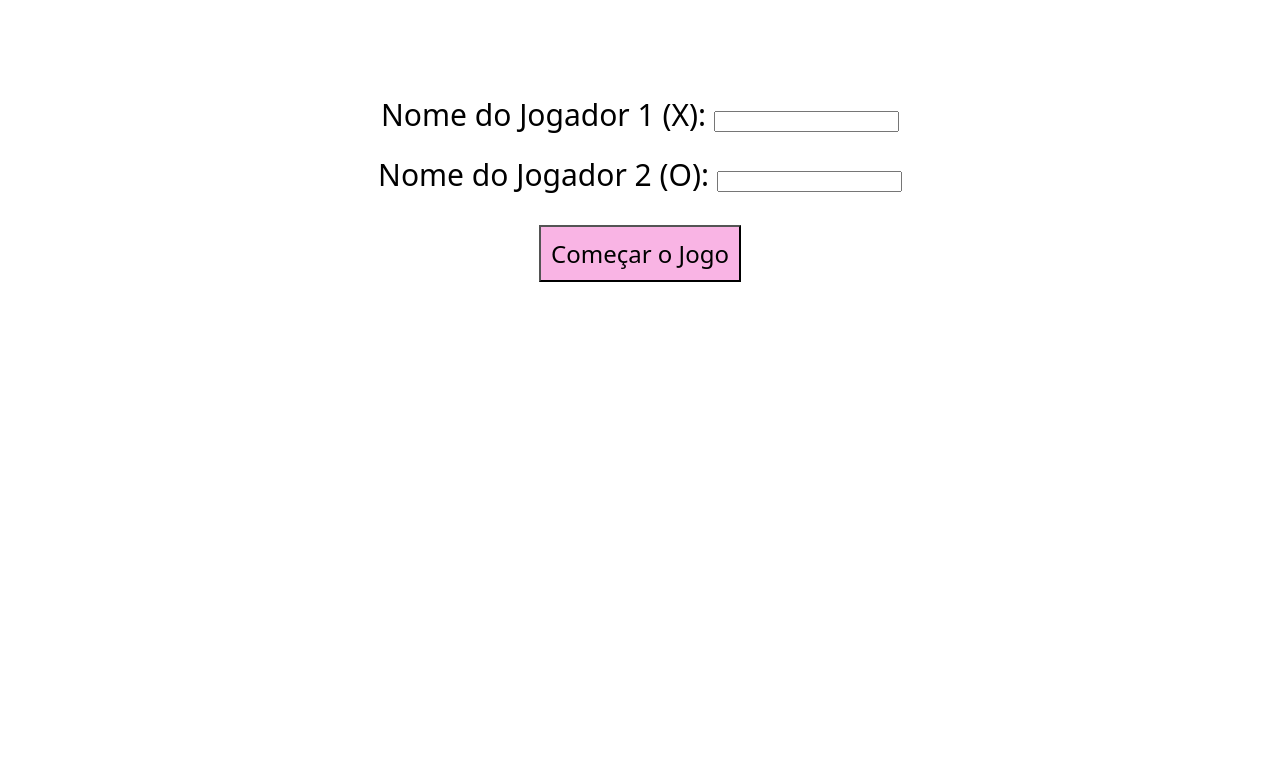
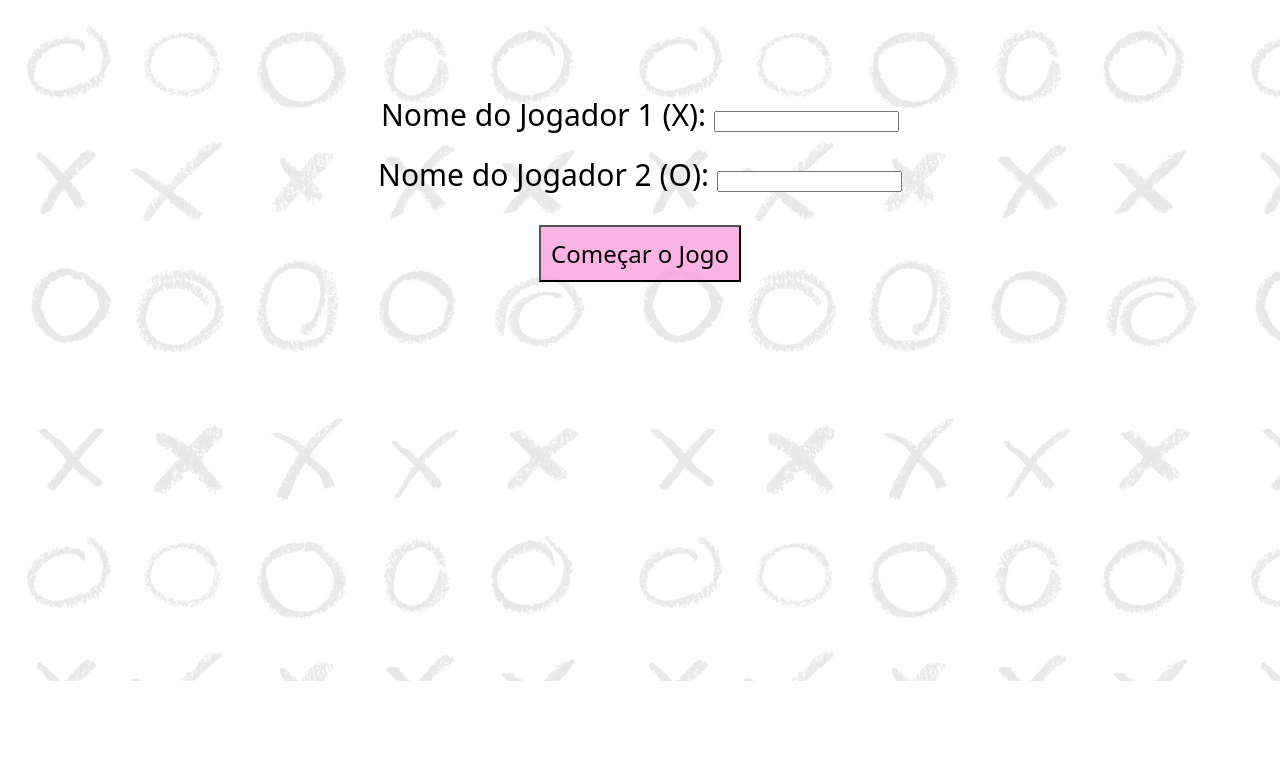
Before and after one commit to NathSantos2024/Jogo_da_Velha, a plain HTML site: page docs/index.html in a window 1280 px wide. Shown: the part 119-881 px from the top of the page. Drawn offline with Linux system fonts and the light colour scheme; a web font is replaced by a local one.

Commit message:
Update style.css

```diff
--- a/docs/src/css/style.css
+++ b/docs/src/css/style.css
@@ -3,7 +3,7 @@
   content: "";
   position: absolute;
   inset: 0;
-  background-image: url(../../img/fundo.jpg);
+  background-image: url(../img/fundo.jpg);
   z-index: -1;
   opacity: 0.1;
 }
```
